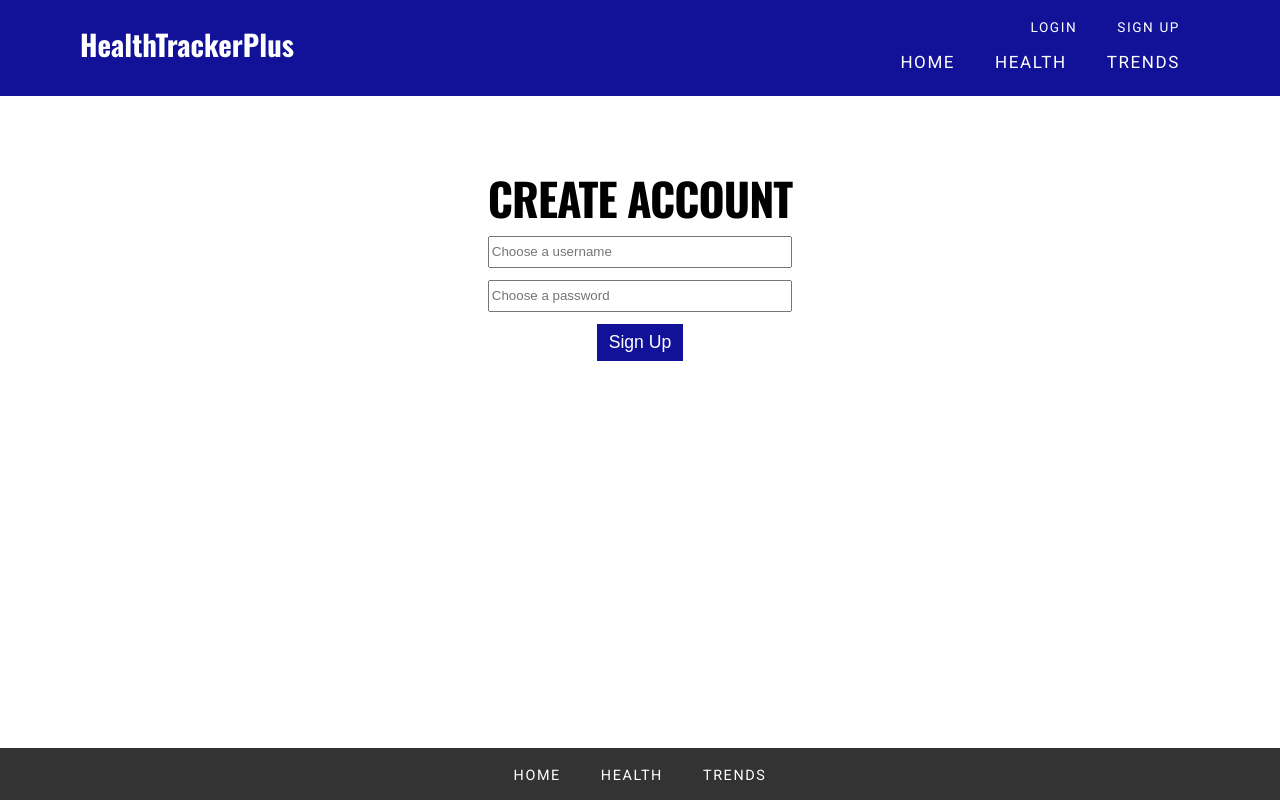
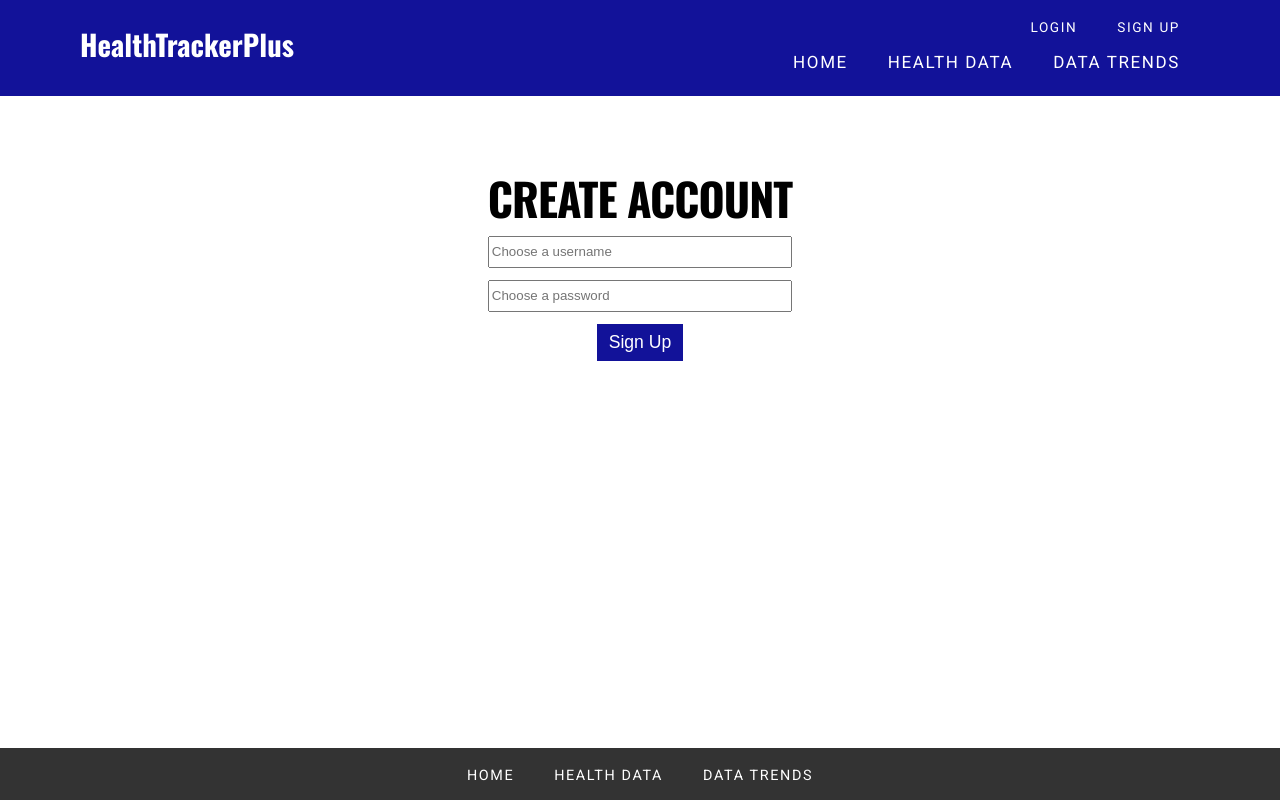
Before and after one commit to john-prudlow/health-tracker-app, a React (Vite) app in the folder client/: page /signup in a window 1280 px wide. Built offline with nearby package versions, Linux system fonts and the light colour scheme; no server answers.

Commit message:
Updates to README markup, header and footer link titles.

```diff
--- a/client/src/components/Footer.jsx
+++ b/client/src/components/Footer.jsx
@@ -6,8 +6,8 @@ export default function Footer() {
       <nav>
         <ul className="menu">
           <li><Link to="/">Home</Link></li>
-          <li><Link to="/health-data">Health</Link></li>
-          <li><Link to="/trends">Trends</Link></li>
+          <li><Link to="/health-data">Health Data</Link></li>
+          <li><Link to="/trends">Data Trends</Link></li>
         </ul>
       </nav>
     </footer>
--- a/client/src/components/Header.jsx
+++ b/client/src/components/Header.jsx
@@ -19,8 +19,8 @@ export default function Header() {
         </ul>
         <ul className="menu">
           <li><Link to="/">Home</Link></li>
-          <li><Link to="/health-data">Health</Link></li>
-          <li><Link to="/trends">Trends</Link></li>
+          <li><Link to="/health-data">Health Data</Link></li>
+          <li><Link to="/trends">Data Trends</Link></li>
         </ul>
       </nav>
     </header>
```
Also changed, not shown: 1 other file (tests, documents, lock files or other folders).
